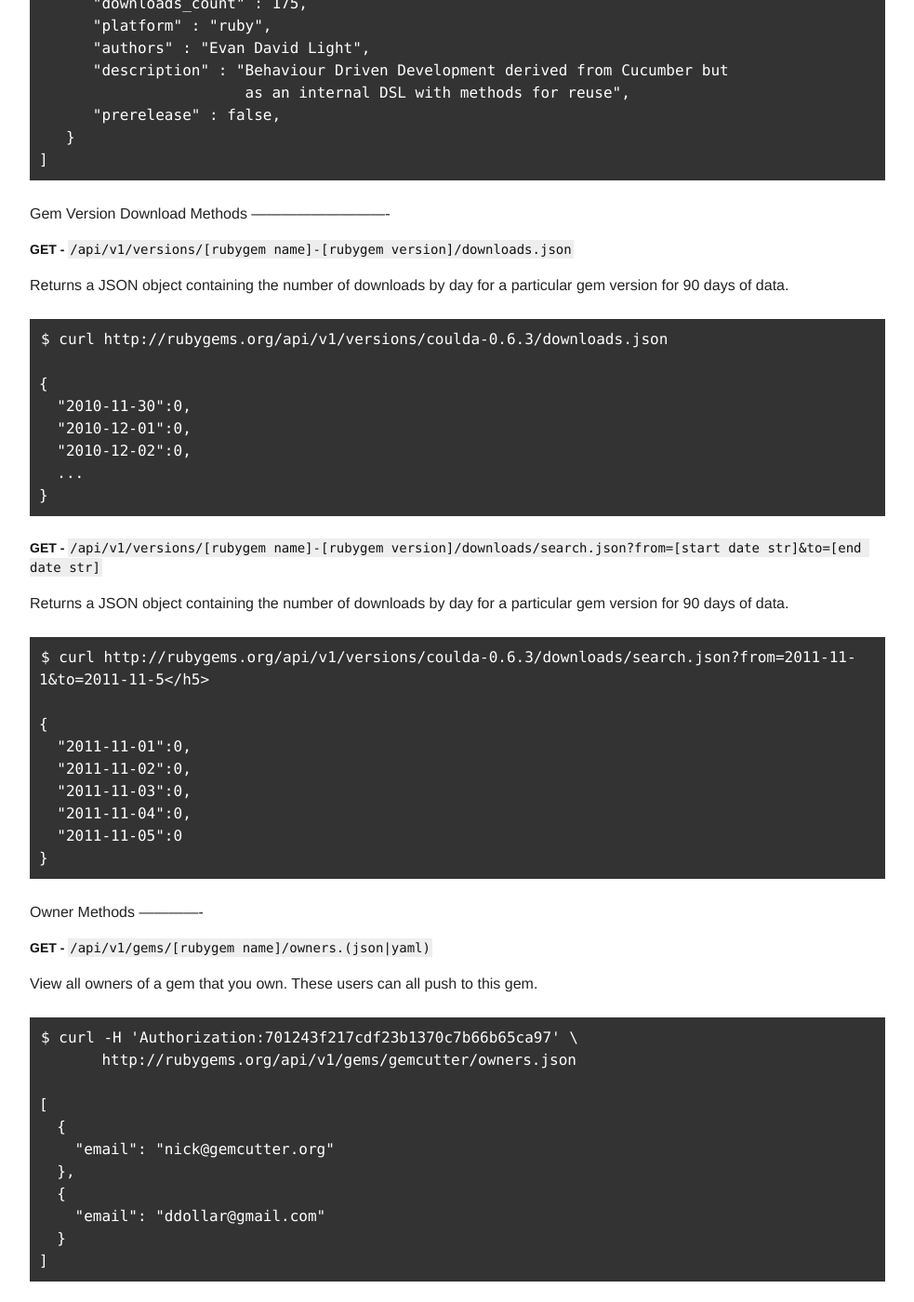
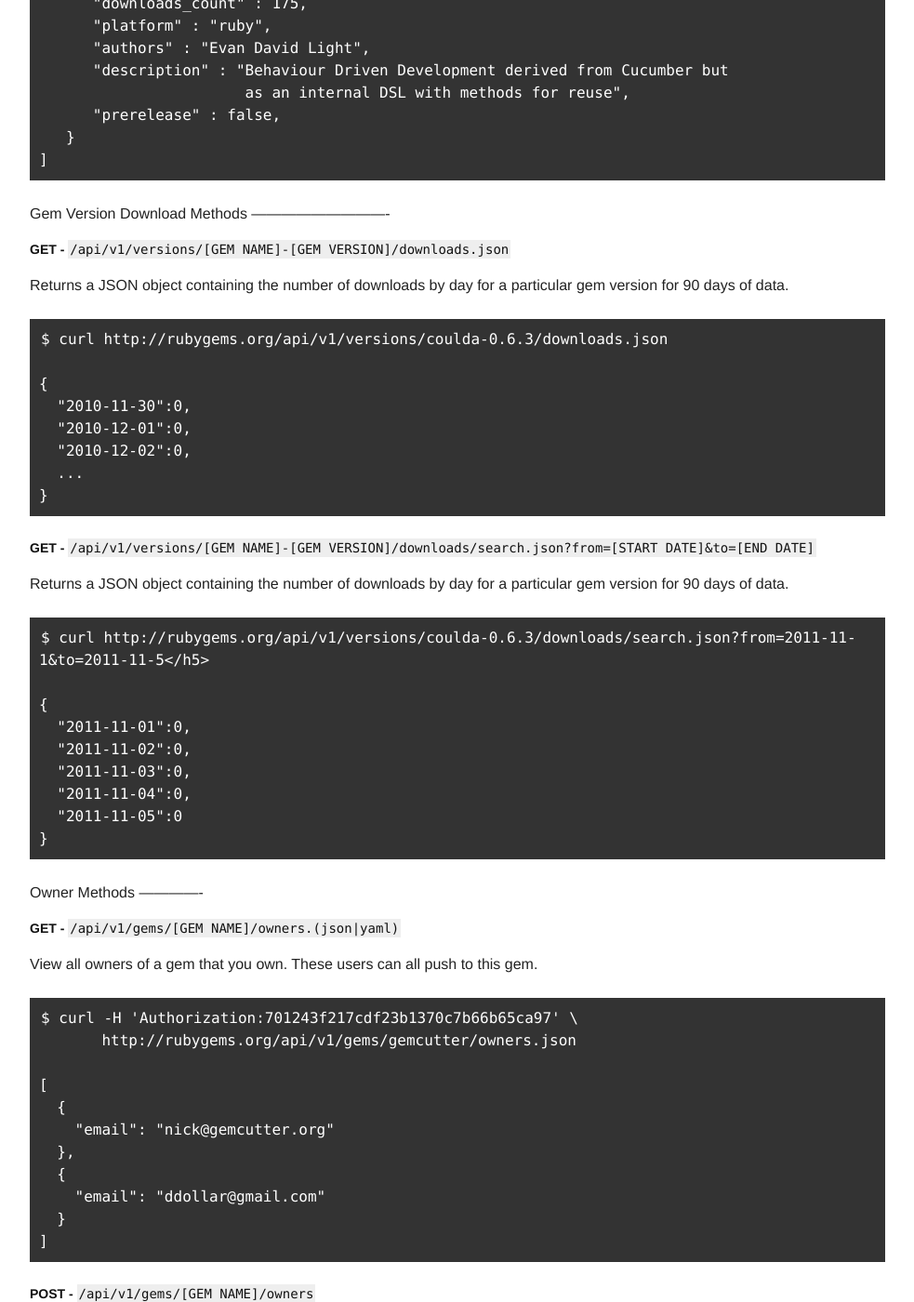
Before and after one commit to radar/guides, a Jekyll site: the page built from rubygems-org-api.md, in a window 1280 px wide and 1400 px high, scrolled down 3989 px. Shown: the whole window at 93% size, without its empty margins (148-1131 px from the left). Built offline with Jekyll 4.4.1, drawn with Linux system fonts in a browser that asks for light colours; some of the changed text lies outside the part shown.

Commit message:
Convert all variables in examples to upper case

```diff
--- a/rubygems-org-api.md
+++ b/rubygems-org-api.md
@@ -38,7 +38,7 @@ examples in the README. You can install the library with the command:
 Gem Methods
 -----------
 
-### GET - `/api/v1/gems/[name].(json|xml)`
+### GET - `/api/v1/gems/[GEM NAME].(json|xml)`
 
 Returns some basic information about the given gem. For example, here's Rails in JSON:
 
@@ -109,7 +109,8 @@ or XML:
 
 ### GET - `/api/v1/search.(json|xml)?query=[YOUR QUERY]`
 
-Submit a search to Gemcutter for active gems, just like a search query on the site. Returns an array of the XML or JSON representation of gems that match.
+Submit a search to Gemcutter for active gems, just like a search query on the
+site. Returns an array of the XML or JSON representation of gems that match.
 
     $ curl 'http://rubygems.org/api/v1/search.json?query=cucumber'
 
@@ -117,7 +118,8 @@ Submit a search to Gemcutter for active gems, just like a search query on the si
 
 ### GET - `/api/v1/gems.(json|xml)`
 
-List all gems that you own. Returns an array of the XML or JSON representation of gems you own.
+List all gems that you own. Returns an array of the XML or JSON representation
+of gems you own.
 
     $ curl -H 'Authorization:701243f217cdf23b1370c7b66b65ca97' \
               http://rubygems.org/api/v1/gems.json
@@ -160,7 +162,7 @@ Update a previously yanked gem back into RubyGems.org's index. Platform is optio
 Gem Version Methods
 -------------------
 
-### GET - `/api/v1/versions/[rubygem name].json`
+### GET - `/api/v1/versions/[GEM NAME].json`
 
 Returns a JSON array of gem version details like the below:
 
@@ -184,7 +186,7 @@ Returns a JSON array of gem version details like the below:
 Gem Version Download Methods
 ----------------------------
 
-### GET - `/api/v1/versions/[rubygem name]-[rubygem version]/downloads.json`
+### GET - `/api/v1/versions/[GEM NAME]-[GEM VERSION]/downloads.json`
 
 Returns a JSON object containing the number of downloads by day for a particular gem version for 90 days of data.
 
@@ -197,7 +199,7 @@ Returns a JSON object containing the number of downloads by day for a particular
       ...
     }
 
-### GET - `/api/v1/versions/[rubygem name]-[rubygem version]/downloads/search.json?from=[start date str]&to=[end date str]`
+### GET - `/api/v1/versions/[GEM NAME]-[GEM VERSION]/downloads/search.json?from=[START DATE]&to=[END DATE]`
 
 Returns a JSON object containing the number of downloads by day for a particular gem version for 90 days of data.
 
@@ -215,7 +217,7 @@ Returns a JSON object containing the number of downloads by day for a particular
 Owner Methods
 -------------
 
-### GET - `/api/v1/gems/[rubygem name]/owners.(json|yaml)`
+### GET - `/api/v1/gems/[GEM NAME]/owners.(json|yaml)`
 
 View all owners of a gem that you own. These users can all push to this gem.
 
@@ -231,7 +233,7 @@ View all owners of a gem that you own. These users can all push to this gem.
       }
     ]
 
-### POST - `/api/v1/gems/[rubygem name]/owners`
+### POST - `/api/v1/gems/[GEM NAME]/owners`
 
 Add an owner to a RubyGem you own, giving that user permission to manage it.
 
@@ -241,7 +243,7 @@ Add an owner to a RubyGem you own, giving that user permission to manage it.
 
     Owner added successfully.
 
-### DELETE - `/api/v1/gems/[rubygem name]/owners`
+### DELETE - `/api/v1/gems/[GEM NAME]/owners`
 
 Remove a user's permission to manage a RubyGem you own.
 
@@ -347,7 +349,7 @@ Retrieve your API key using HTTP basic auth.
 
     701243f217cdf23b1370c7b66b65ca97
 
-### GET - `/api/v1/dependencies?gems=[comma delimited rubygems]`
+### GET - `/api/v1/dependencies?gems=[COMMA DELIMITED GEM NAMES]`
 
 Returns a marshalled array of hashes for all versions of given gems. Each hash
 contains a gem version with its dependencies making this useful for resolving dependencies.
```
Also changed, not shown: other parts of rubygems-org-api.md (+1 -1 lines).
